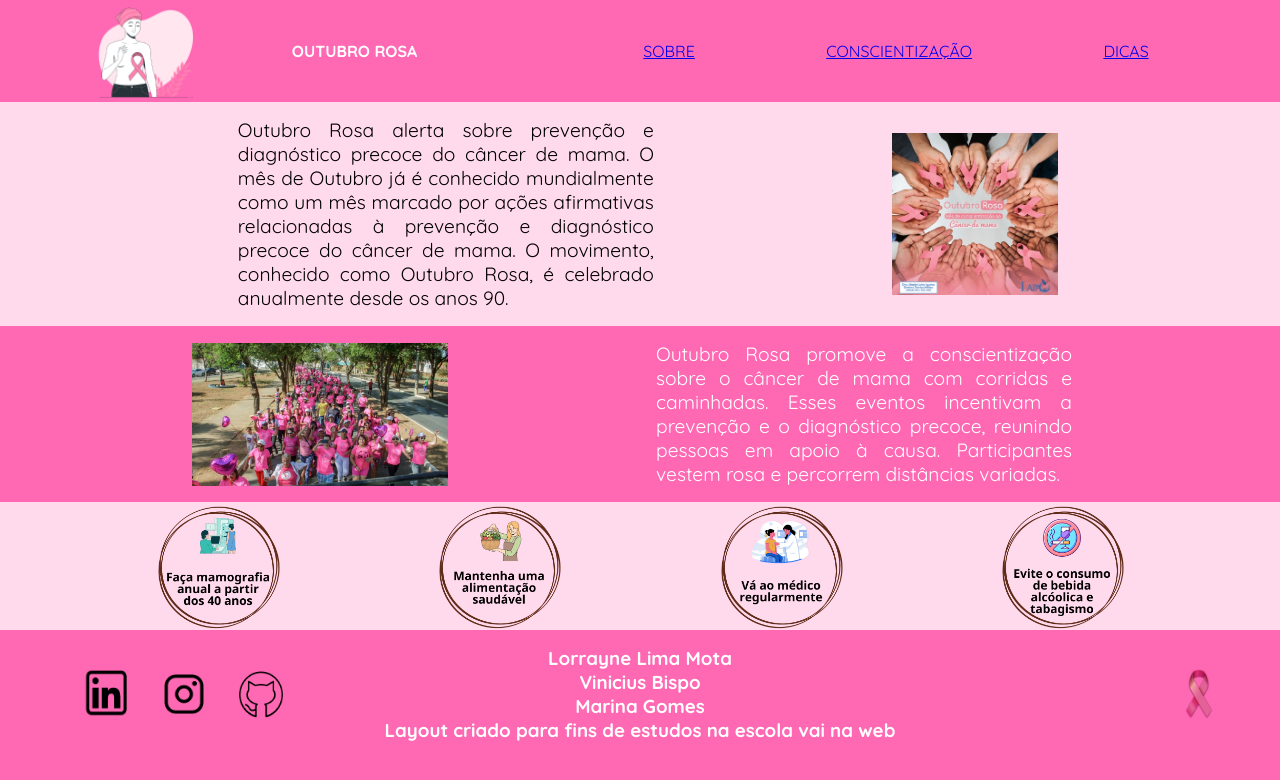
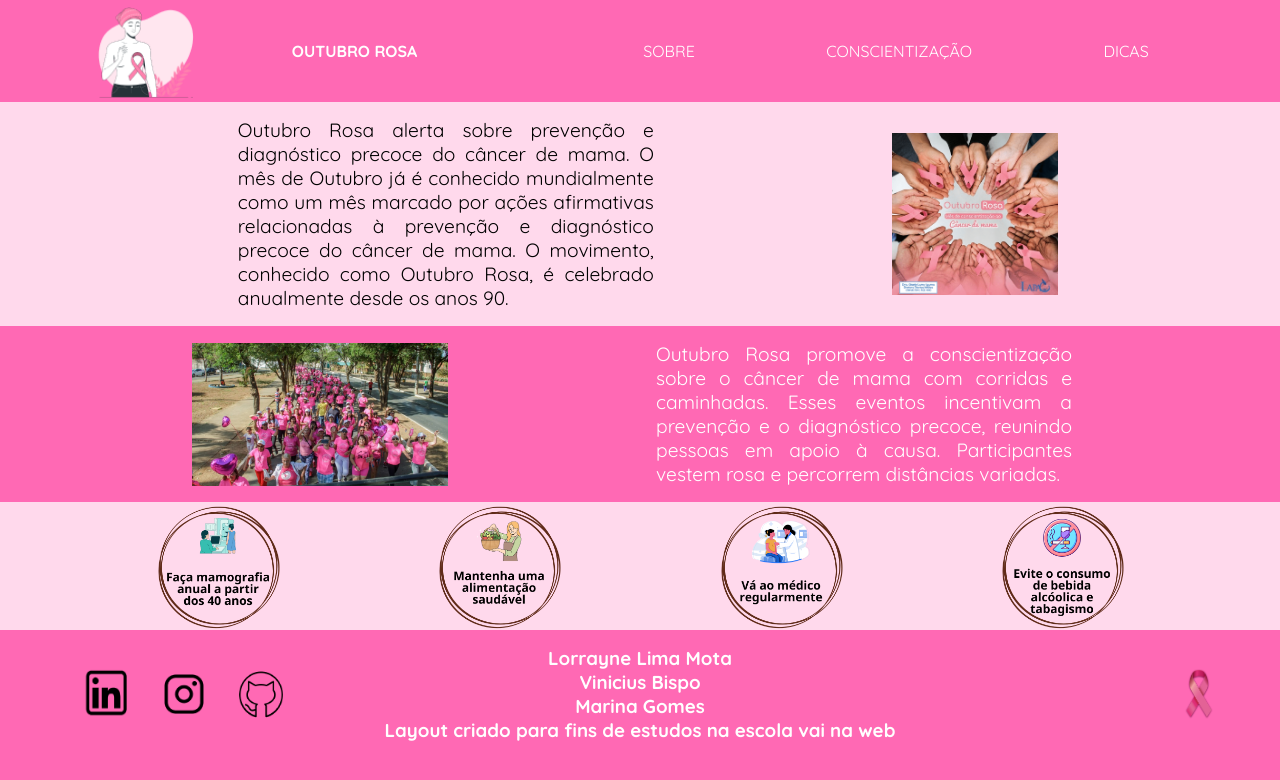
Before and after one commit to lolimamota/Aula-6, a React (Vite) app in the folder Project-01/: page / in a window 1280 px wide. Shown: the top 780 px of the page. Built offline with nearby package versions, Linux system fonts and the light colour scheme.

Commit message:
FINISH: acrescentei a tag a em todos os itens da header

```diff
--- a/Project-01/src/Components/SCSSProject/style.scss
+++ b/Project-01/src/Components/SCSSProject/style.scss
@@ -15,6 +15,11 @@
     justify-content: space-around;
     align-items: center;
 
+    a{
+        text-decoration: none;
+        color: white;
+        font-family: "Quicksand", serif;
+    }
 
     figure {
         display: flex;
```
